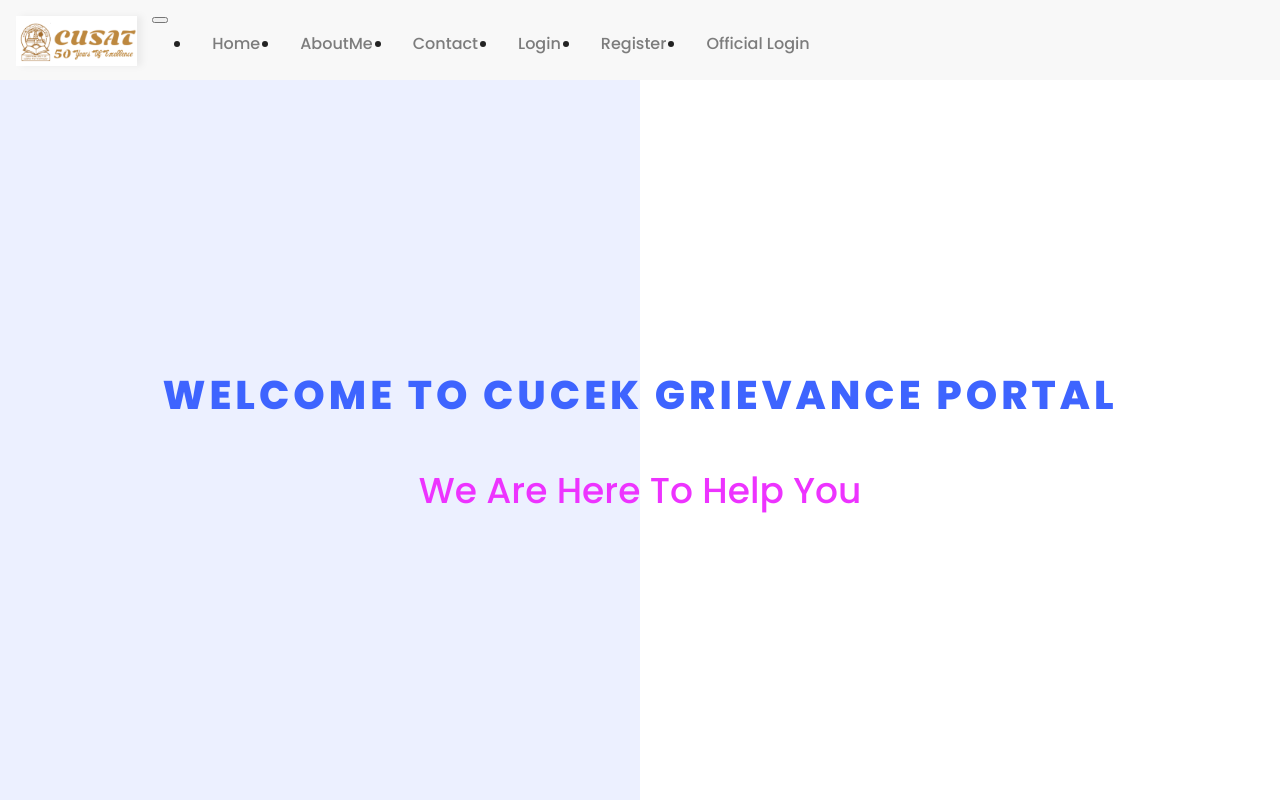
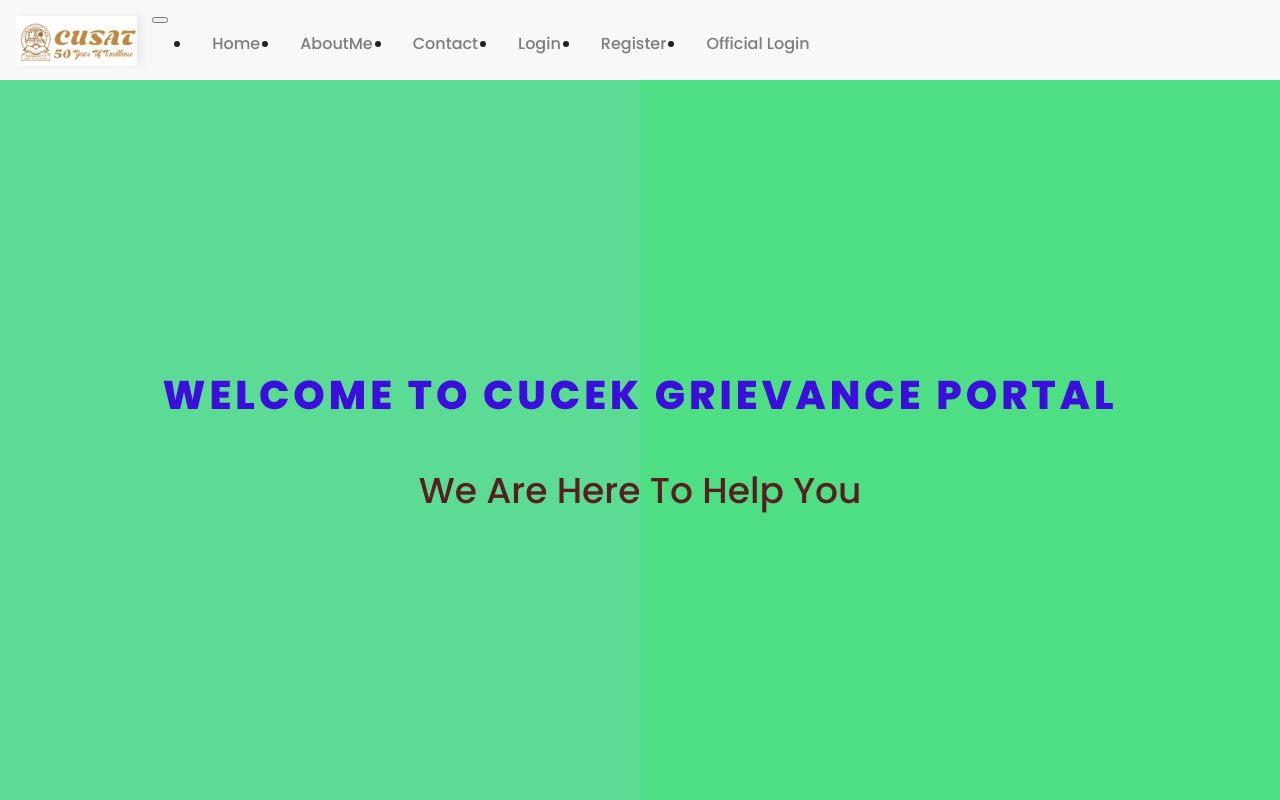
Before and after one commit to r2r05rishabh/Student-Grievance-System, a React (Create React App) app in the folder client/: page / in a window 1280 px wide. Built offline with nearby package versions, Linux system fonts and the light colour scheme; no server answers.

Commit message:
i have changed the color of home page

```diff
--- a/client/src/App.css
+++ b/client/src/App.css
@@ -746,7 +746,7 @@
 .home-page {
   /* width: 100vw; */
   height: 90vh;
-  background-image: linear-gradient(90deg, #ecf0ff 50%, #fff 50%);
+  background-image: linear-gradient(90deg,  #5CDB95 50%, #4edf85 50%);
   display: flex;
   justify-content: center;
   align-items: center;
@@ -758,7 +758,7 @@
   text-transform: uppercase;
   font-size: 40px;
   font-weight: 800;
-  color: #3e64ff;
+  color: #3b0edb;
   letter-spacing: 4px;
   margin-bottom: 20px;
 }
@@ -771,7 +771,7 @@
 }
 
 .home-page .home-div h2 {
-  color: #ED33FF;
+  color: #572020;
   font-weight: 500;
 }
 
--- a/client/src/components/Home.js
+++ b/client/src/components/Home.js
@@ -30,6 +30,7 @@
         <>
             <div className="home-page">
                 <div className="home-div">
+
                     <p className="pt-5">WELCOME TO CUCEK GRIEVANCE PORTAL</p>
                     <h1>{userName}</h1>
                     <h2> { show ? 'Happy, to see you back' :  'We Are Here To Help You' }</h2>
```
